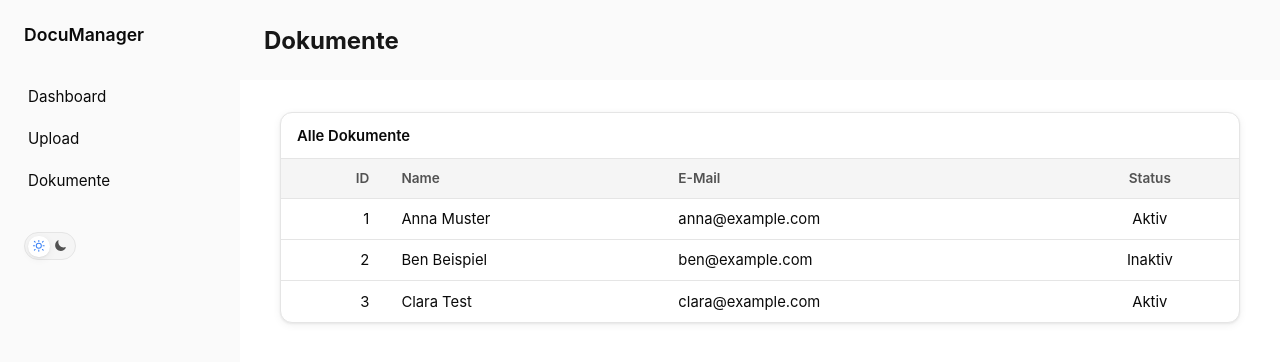
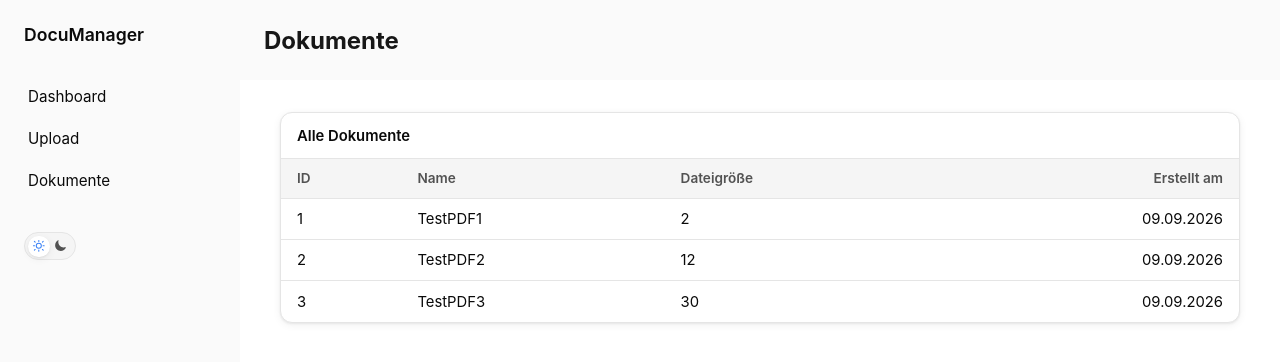
Before and after one commit to deadstx/SWEN_3, a Next.js app in the folder swen3-frontend/: page /documents in a window 1280 px wide. Shown: the top 362 px of the page. Built offline with nearby package versions, Linux system fonts and the light colour scheme.

Commit message:
Refactored Table

```diff
--- a/swen3-frontend/src/components/documents/DocumentsTable.tsx
+++ b/swen3-frontend/src/components/documents/DocumentsTable.tsx
@@ -4,49 +4,48 @@ import BasicTable, { type Column } from "@/components/common/BasicTable";
 import BasicModal from "@/components/common/BasicModal";
 import { useState } from "react";
 
-interface User {
+interface Document {
     id: number;
     name: string;
-    email: string;
-    active: boolean;
+    fileSize: number;
+    uploadedAt: string;
 }
 
-const columns: Column<User>[] = [
-    { key: "id", label: "ID", align: "right" },
+const columns: Column<Document>[] = [
+    { key: "id", label: "ID", align: "left" },
     { key: "name", label: "Name" },
-    { key: "email", label: "E-Mail" },
+    { key: "fileSize", label: "Dateigröße" },
     {
-        key: "active",
-        label: "Status",
-        align: "center",
-        render: (user) => (user.active ? "Aktiv" : "Inaktiv"),
+        key: "uploadedAt",
+        label: "Erstellt am",
+        align: "right",
     },
 ];
 
-const users: User[] = [
-    { id: 1, name: "Anna Muster", email: "anna@example.com", active: true },
-    { id: 2, name: "Ben Beispiel", email: "ben@example.com", active: false },
-    { id: 3, name: "Clara Test", email: "clara@example.com", active: true },
+const docs: Document[] = [
+    { id: 1, name: "TestPDF1", fileSize: 2, uploadedAt: "09.09.2026" },
+    { id: 2, name: "TestPDF2", fileSize: 12, uploadedAt: "09.09.2026" },
+    { id: 3, name: "TestPDF3", fileSize: 30, uploadedAt: "09.09.2026" },
 ];
 
 export default function DocumentsTable() {
     // null = Modal geschlossen, sonst der angeklickte User
-    const [selectedUser, setSelectedUser] = useState<User | null>(null);
+    const [selectedDocument, setSelectedDocument] = useState<Document | null>(null);
 
-    const closeModal = () => setSelectedUser(null);
+    const closeModal = () => setSelectedDocument(null);
 
     return (
         <>
-            <BasicTable<User>
+            <BasicTable<Document>
                 caption="Alle Dokumente"
                 columns={columns}
-                data={users}
+                data={docs}
                 getRowKey={(user) => user.id}
-                onRowClick={(user) => setSelectedUser(user)}
+                onRowClick={(docs) => setSelectedDocument(docs)}
             />
 
             <BasicModal
-                isOpen={selectedUser !== null}
+                isOpen={selectedDocument !== null}
                 onClose={closeModal}
                 title={"Detailansicht"}
             >
```
